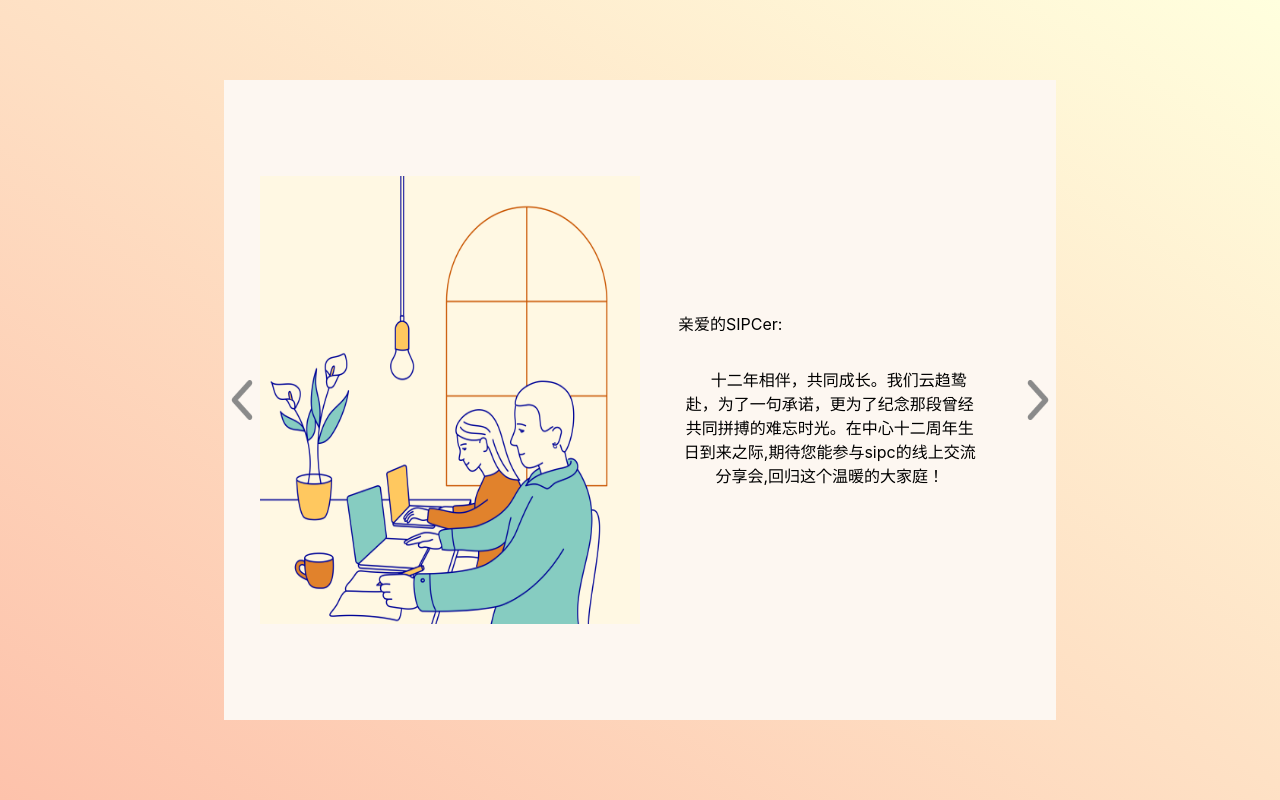
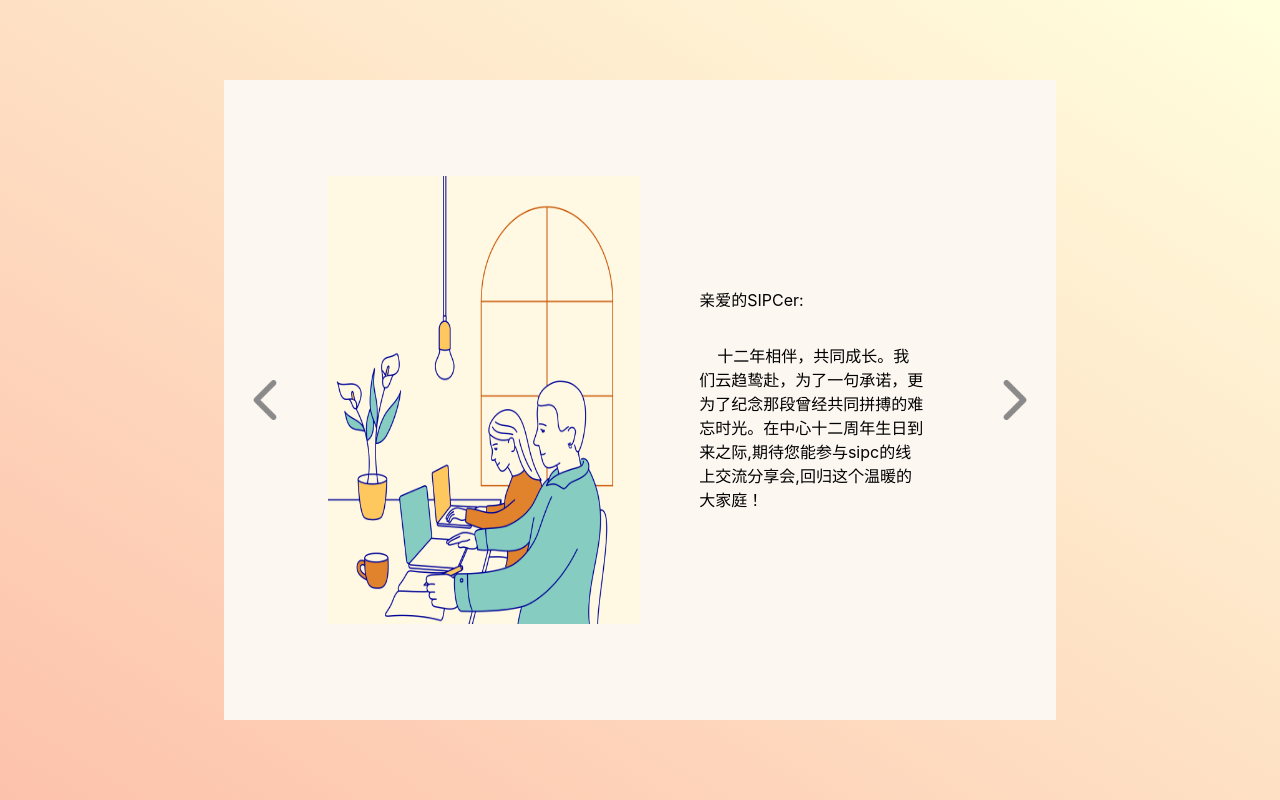
Before and after one commit to Argrule/invitatioin-letter, a Vue app: page /home/page4 in a window 1280 px wide. Built offline with nearby package versions, Linux system fonts and the light colour scheme.

Commit message:
page静态页面完成

```diff
--- a/src/components/page4.vue
+++ b/src/components/page4.vue
@@ -1,13 +1,21 @@
 <template>
+  <div class="page4">
     <!-- 图片 -->
-  <div class="incenter"></div>
+    <div class="img"></div>
     <!-- 文字 -->
     <div class="content_word">
       <div class="incontent">
         <p>亲爱的SIPCer:</p>
-      <p>
+        <p
+          style="
+            display: inline-block;
+            vertical-align: middle;
+            text-align: left;
+          "
+        >
           &nbsp;&nbsp;&nbsp;&nbsp;十二年相伴，共同成长。我们云趋鸷赴，为了一句承诺，更为了纪念那段曾经共同拼搏的难忘时光。在中心十二周年生日到来之际,期待您能参与sipc的线上交流分享会,回归这个温暖的大家庭！
         </p>
+      </div>
     </div>
   </div>
 </template>
@@ -15,14 +23,21 @@
 <script></script>
 
 <style scoped>
-.incenter {
+.page4 {
+  display: flex;
+  justify-content: space-between;
+  align-items: center;
+  height: 70%;
+  width: 75%;
+}
+.img {
   background: url("../assets/page4.png");
   background-size: 100% 100%;
-  height: 70%;
+  height: 100%;
   width: 50%;
 }
 .content_word {
-  width: 50%;
+  width: 45%;
   color: black;
   display: flex;
   align-items: center;
--- a/src/views/collectInfo.vue
+++ b/src/views/collectInfo.vue
@@ -1,6 +1,6 @@
 <template>
   <div class="title">
-        <h2> Happy 12th Anniversary </h2>
+    <h2>Happy 12th Anniversary</h2>
   </div>
   <!-- 左箭头 -->
   <div class="arrow_l" @click="goPageLast"></div>
@@ -9,17 +9,21 @@
   <div class="picture">
     <!-- 图片 -->
     <div v-if="this.showActive">
-            <img @click="showForm" src="../assets/collect.png" style="width: 100%;"
-                alt="letter-background for SIPCer" />
+      <img
+        @click="showForm"
+        src="../assets/collect.png"
+        style="width: 100%"
+        alt="letter-background for SIPCer"
+      />
     </div>
     <!-- 收集信息页面 -->
     <div v-else class="col_form">
       <div class="form_list">
-                <input type="text" placeholder="姓名">
-                <input type="text" placeholder="年龄">
-                <input type="text" placeholder="电话">
-                <input type="text" placeholder="礼物选取">
-                <input type="text" placeholder="收货地址">
+        <input type="text" placeholder="姓名" />
+        <input type="text" placeholder="年龄" />
+        <input type="text" placeholder="电话" />
+        <input type="text" placeholder="礼物选取" />
+        <input type="text" placeholder="收货地址" />
       </div>
     </div>
   </div>
@@ -30,16 +34,16 @@ export default {
   data() {
     return {
       showActive: 1,
-        }
+    };
   },
   methods: {
     showForm() {
       // 必要时加setTimeOut
       this.showActive = 0;
-            console.log('showForm');
-        }
-    }
-}
+      console.log("showForm");
+    },
+  },
+};
 </script>
 
 <style scoped>
@@ -58,7 +62,7 @@ export default {
 
 .col_form {
   /* 不透明度 */
-    opacity: 0.5;
+  opacity: 0.6;
   background: url("../assets/collect.png");
   background-size: 100% 100%;
   height: 530px;
@@ -68,19 +72,19 @@ export default {
   position: relative;
   left: 50%;
   top: 50%;
-    transform: translate(-50%,-50%);
+  transform: translate(-50%, -50%);
   display: flex;
   flex-direction: column;
   width: 380px;
 }
-input{
+input {
+  opacity: 1;
   background-color: azure;
   color: black;
   font-size: larger;
   margin: 20px;
   padding: 15px;
   border-radius: 10px;
-
 }
 
 @keyframes pic_ani {
```
Lines whose indentation alone changed are shown as unchanged.
